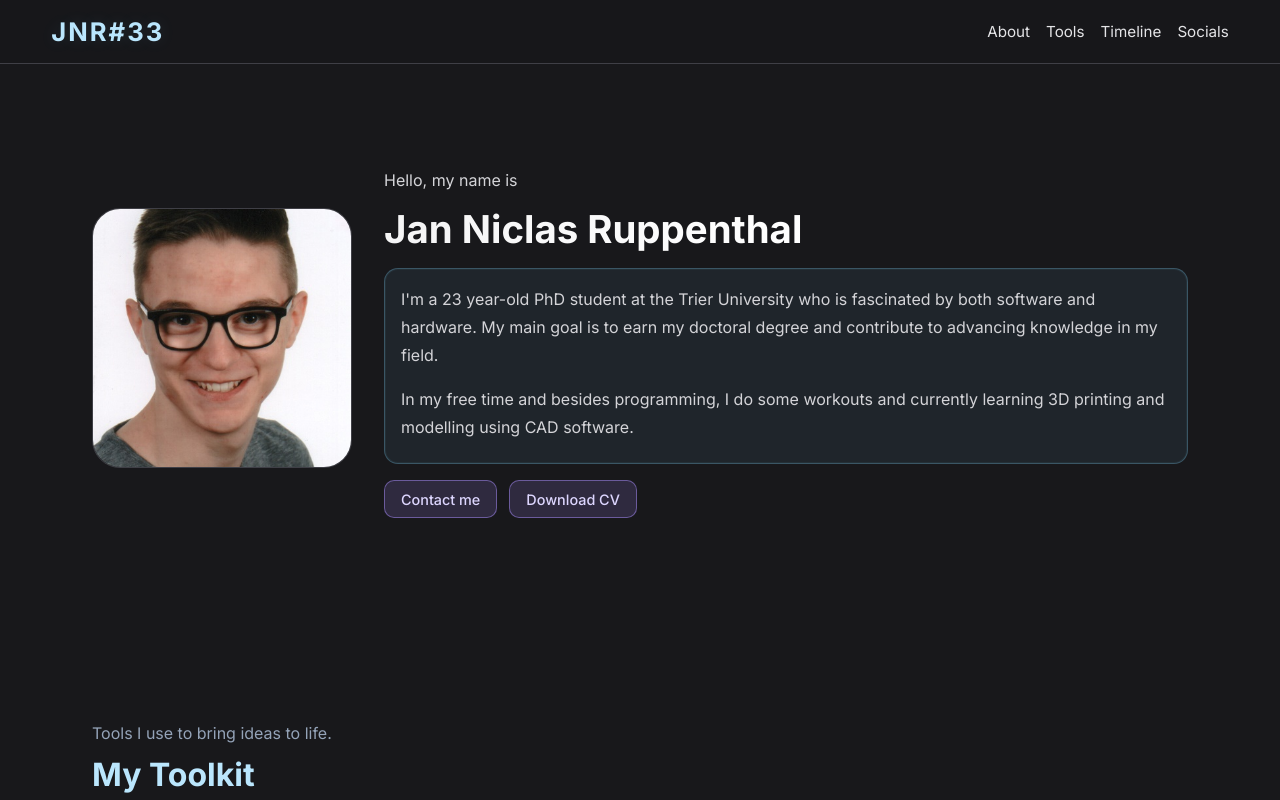
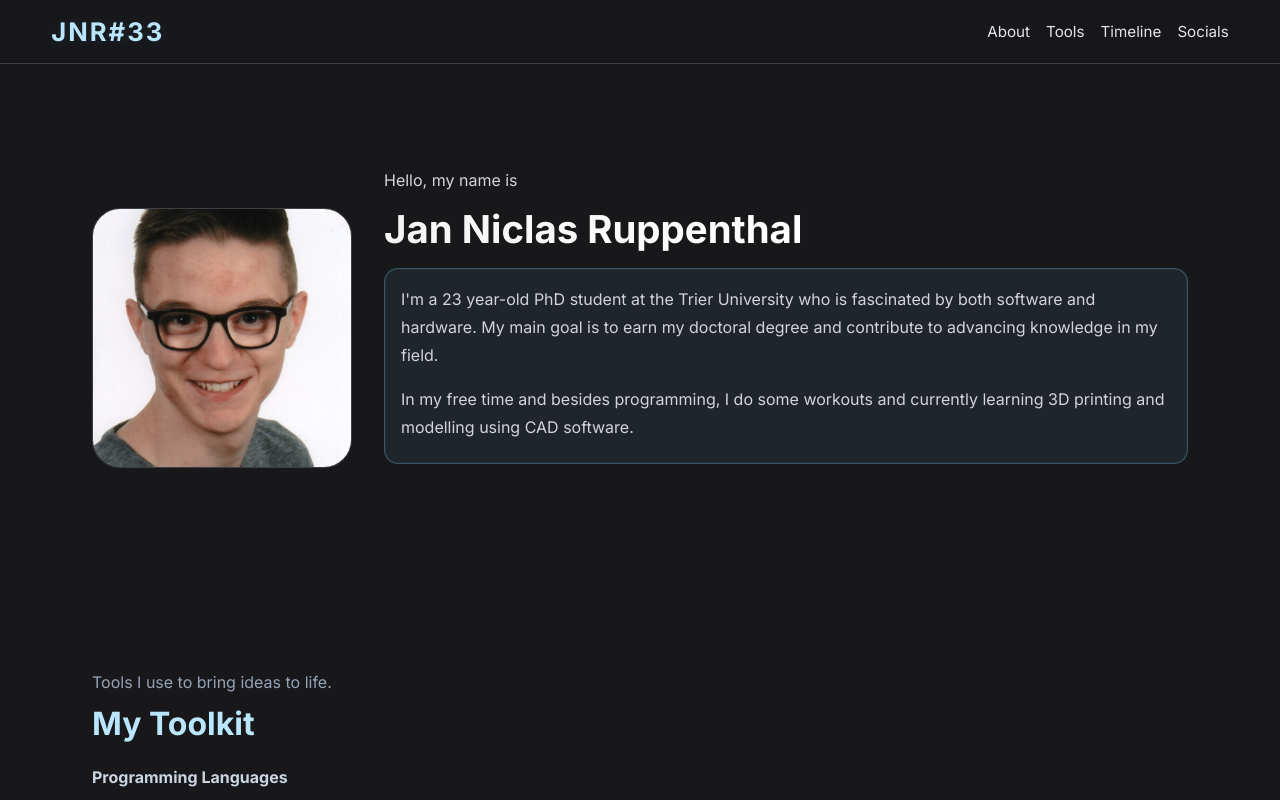
Before and after one commit to JanNiclasRuppenthal/PortfolioWebsite, a Vue app in the folder portfolio/: page / in a window 1280 px wide. Shown: the top 800 px of the page. Built offline with nearby package versions, Linux system fonts and the light colour scheme.

Commit message:
Removed buttons in the about section

```diff
--- a/portfolio/src/components/AboutSection.vue
+++ b/portfolio/src/components/AboutSection.vue
@@ -21,12 +21,12 @@
           In my free time and besides programming, I do some workouts and currently learning 3D printing and modelling using CAD software.
         </p>
       </div>
-      <div class="about-actions">
+      <!--div class="about-actions">
         <a class="btn btn-primary" href="mailto:">Contact me</a>
         <a class="btn btn-primary" href="/files/LebenslaufRuppenthalJanNiclas.pdf" target="_blank" rel="noreferrer noopener">
           Download CV
         </a>
-      </div>
+      </div-->
     </div>
   </section>
 </template>
```
